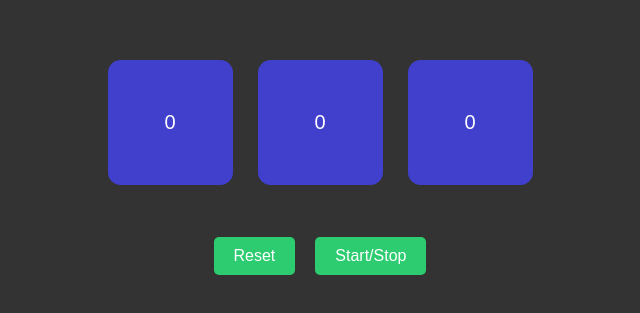
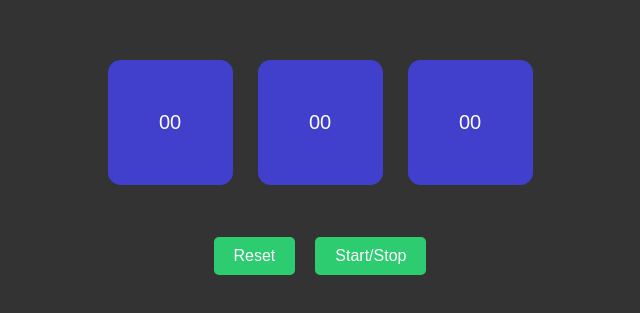
Before and after one commit to Dum2601/Counter, a plain HTML site: page index.html in a window 1280 px wide. Shown: the part 239-552 px from the top of the page, 320-960 px from the left. Drawn offline with Linux system fonts and the light colour scheme.

Commit message:
Fixing numbers

```diff
--- a/index.html
+++ b/index.html
@@ -11,9 +11,9 @@
 
         <section>
 
-            <div class="box" id="box1">0</div>
-            <div class="box" id="box2">0</div>
-            <div class="box" id="box3">0</div>
+            <div class="box" id="box1">00</div>
+            <div class="box" id="box2">00</div>
+            <div class="box" id="box3">00</div>
 
         </section>
 
```
